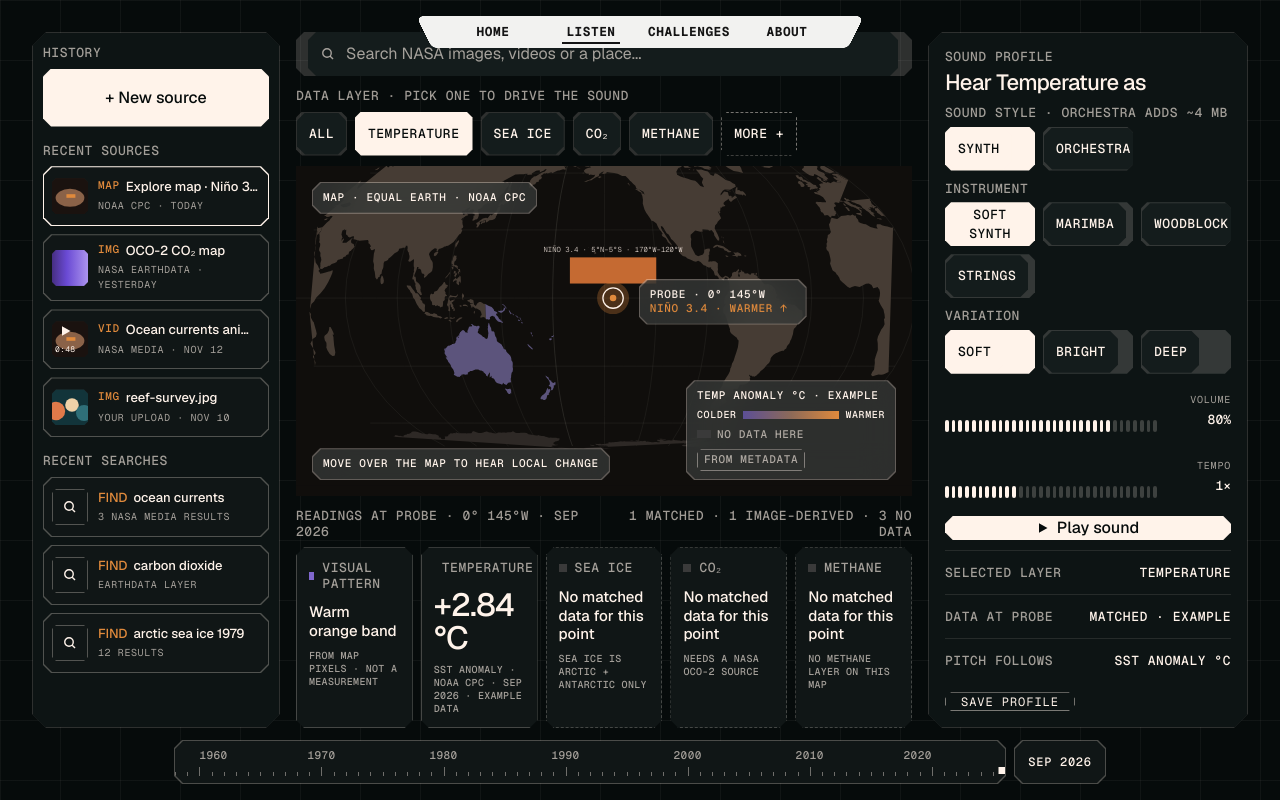
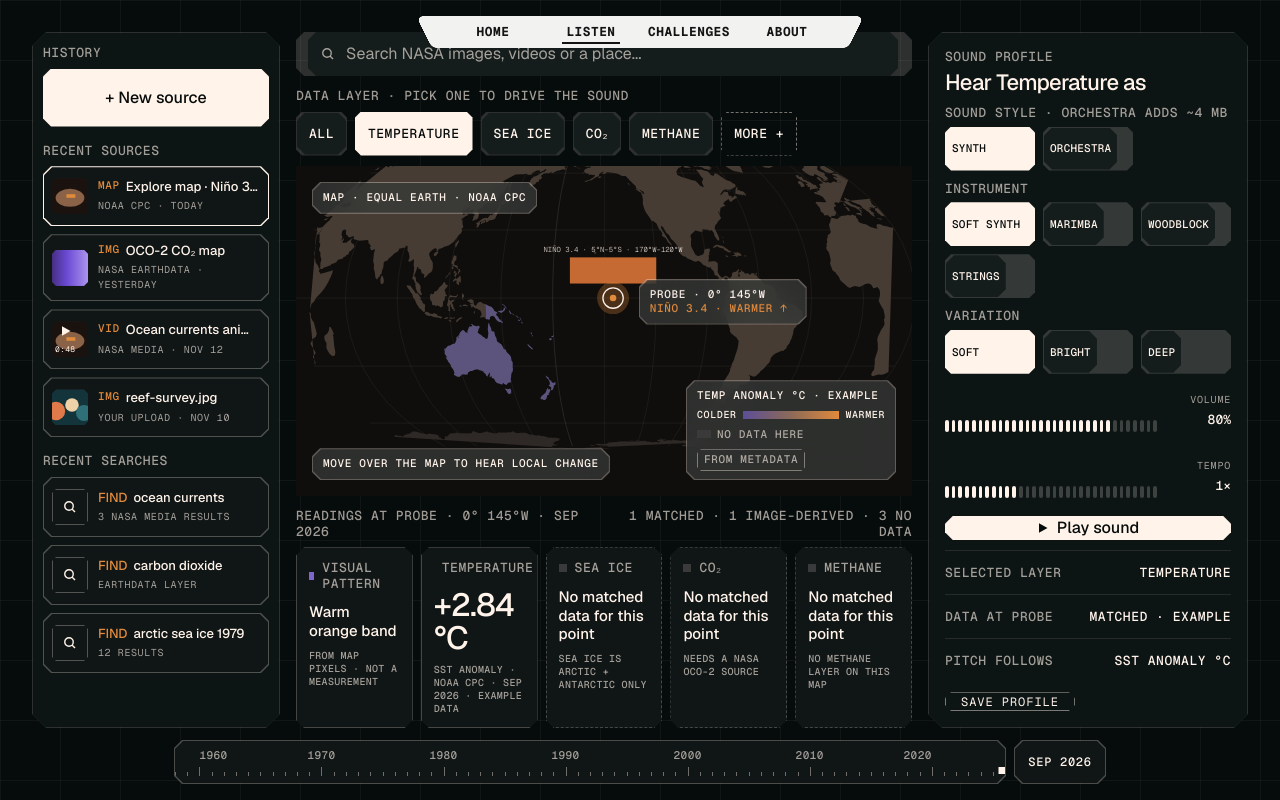
Before and after one commit to acheronx0577/Earth-Juke-Box-Sonifysphere, a Next.js app: page /listen in a window 1280 px wide. Built offline with nearby package versions, Linux system fonts and the light colour scheme.

Commit message:
Keep sound chips on one line in the three-column grid.
SOFT SYNTH and the other instrument labels stay single-line inside equal columns.

Co-authored-by: AcheronX. <richardhuynh53@gmail.com>

```diff
--- a/src/components/listen/v4/listen-v4.css
+++ b/src/components/listen/v4/listen-v4.css
@@ -374,6 +374,13 @@
 
 .lv-chip-grid .lv-chip {
   width: 100%;
+  font-size: 11px;
+  letter-spacing: 0.02em;
+}
+
+.lv-chip-grid .lv-chip > span {
+  padding: 0 6px;
+  white-space: nowrap;
 }
 
 .lv-stage {
```
